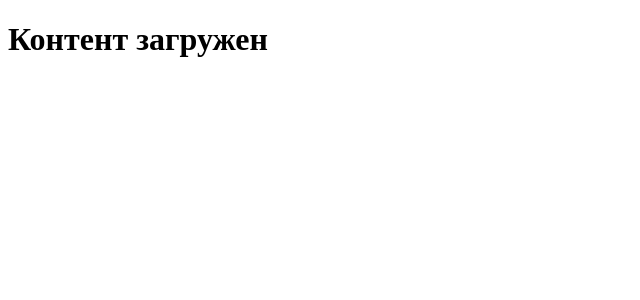
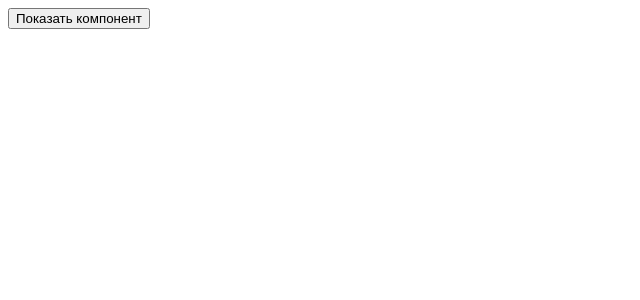
Before and after one commit to huhsoe/react, a React (Vite) app in the folder my-react-app/: page / in a window 1280 px wide. Shown: the top 300 px of the page, without its empty margins (0-640 px from the left). Built offline with nearby package versions, Linux system fonts and the light colour scheme.

Commit message:
bicomponent

```diff
--- a/my-react-app/src/App.jsx
+++ b/my-react-app/src/App.jsx
@@ -1,10 +1,23 @@
-import withLoading from './withLoading';
-import UserInfo from './UserInfo';
+import { lazy, Suspense, useState } from 'react';
 
-const UserInfoWithLoading = withLoading(UserInfo);
+const BigComponent = lazy(() => import('./BigComponent'));
 
 function App() {
-  return <UserInfoWithLoading />;
+  const [showComponent, setShowComponent] = useState(false);
+
+  return (
+    <div>
+      <button onClick={() => setShowComponent(true)}>
+        Показать компонент
+      </button>
+
+      {showComponent && (
+        <Suspense fallback="Загрузка компонента...">
+          <BigComponent />
+        </Suspense>
+      )}
+    </div>
+  );
 }
 
 export default App;
--- /dev/null
+++ b/my-react-app/src/BigComponent.jsx
@@ -0,0 +1,5 @@
+function BigComponent() {
+  return <h2>Это большой компонент</h2>;
+}
+
+export default BigComponent;
--- a/my-react-app/src/UserInfo.jsx
+++ /dev/null
@@ -1,5 +0,0 @@
-function UserInfo() {
-  return <h1>Контент загружен</h1>;
-}
-
-export default UserInfo;
--- a/my-react-app/src/withLoading.jsx
+++ /dev/null
@@ -1,23 +0,0 @@
-import { useEffect, useState } from 'react';
-
-function withLoading(WrappedComponent) {
-  return function ComponentWithLoading(props) {
-    const [isLoading, setIsLoading] = useState(true);
-
-    useEffect(() => {
-      const timer = setTimeout(() => {
-        setIsLoading(false);
-      }, 2000);
-
-      return () => clearTimeout(timer);
-    }, []);
-
-    if (isLoading) {
-      return <p>Загрузка...</p>;
-    }
-
-    return <WrappedComponent {...props} />;
-  };
-}
-
-export default withLoading;
```
